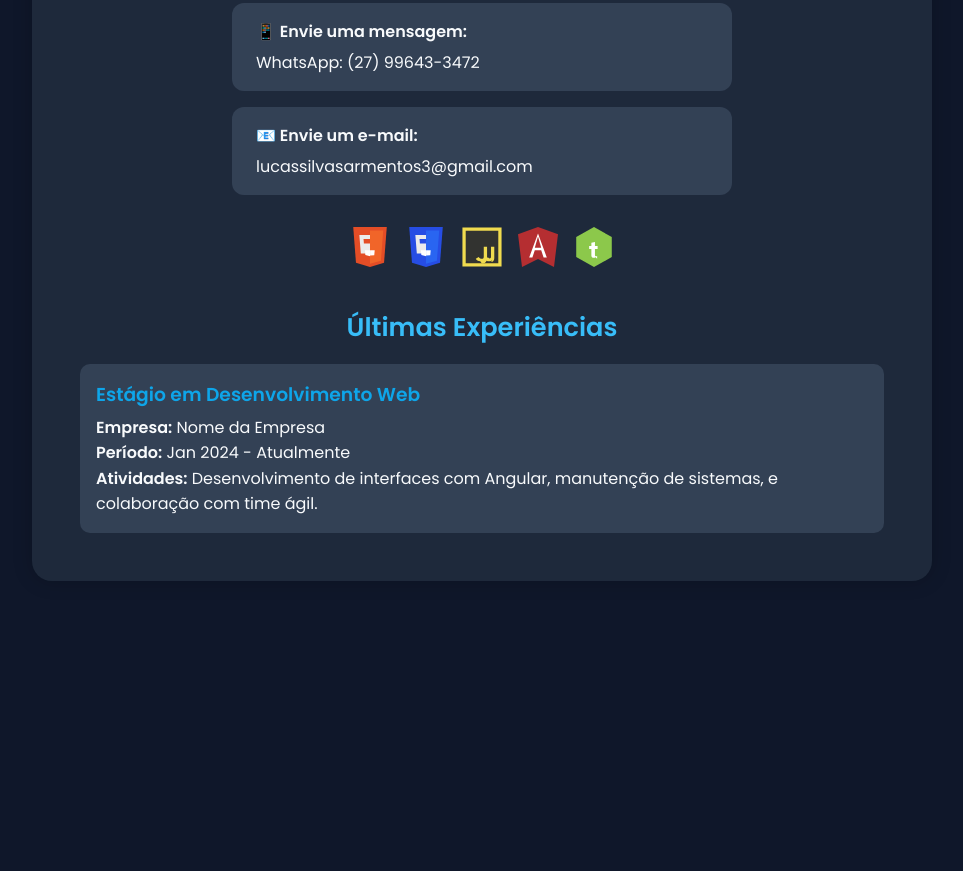
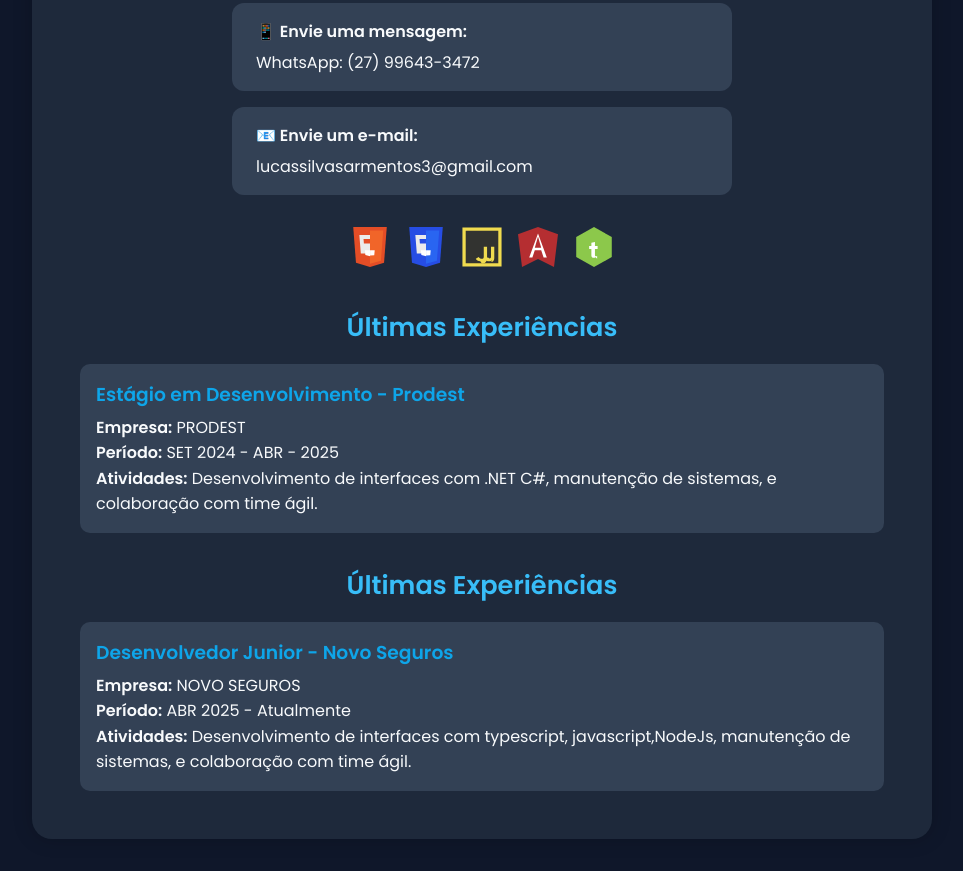
Before and after one commit to Sarmentos/Portfolio, a plain HTML site: page index.html in a window 1280 px wide. Shown: the part 604-1475 px from the top of the page, without its empty margins (158-1121 px from the left). Before the commit the page ends 1217 px from the top, so only its background shows below. Drawn offline with Linux system fonts and the light colour scheme.

Commit message:
mudei os cargos

```diff
--- a/index.html
+++ b/index.html
@@ -138,12 +138,23 @@
         <div class="section">
           <h2>Últimas Experiências</h2>
           <div class="experience-item">
-            <h3>Estágio em Desenvolvimento Web</h3>
-            <p><strong>Empresa:</strong> Nome da Empresa</p>
-            <p><strong>Período:</strong> Jan 2024 - Atualmente</p>
+            <h3>Estágio em Desenvolvimento - Prodest</h3>
+            <p><strong>Empresa:</strong> PRODEST</p>
+            <p><strong>Período:</strong> SET 2024 - ABR - 2025</p>
             <p>
               <strong>Atividades:</strong> Desenvolvimento de interfaces com
-              Angular, manutenção de sistemas, e colaboração com time ágil.
+              .NET C#, manutenção de sistemas, e colaboração com time ágil.
+            </p>
+          </div>
+           <div class="section">
+          <h2>Últimas Experiências</h2>
+          <div class="experience-item">
+            <h3>Desenvolvedor Junior - Novo Seguros</h3>
+            <p><strong>Empresa:</strong> NOVO SEGUROS </p>
+            <p><strong>Período:</strong> ABR 2025 - Atualmente</p>
+            <p>
+              <strong>Atividades:</strong> Desenvolvimento de interfaces com
+              typescript, javascript,NodeJs, manutenção de sistemas, e colaboração com time ágil.
             </p>
           </div>
           <!-- Adicione mais experiências conforme necessário -->
```
